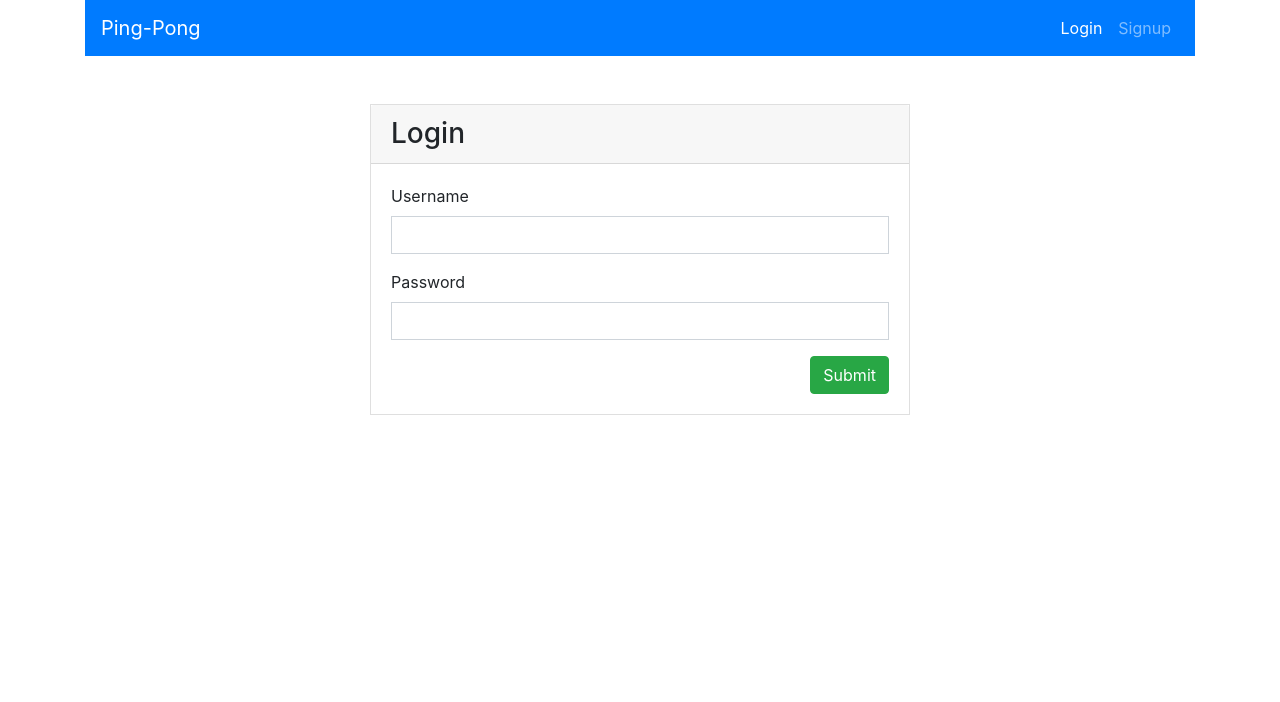
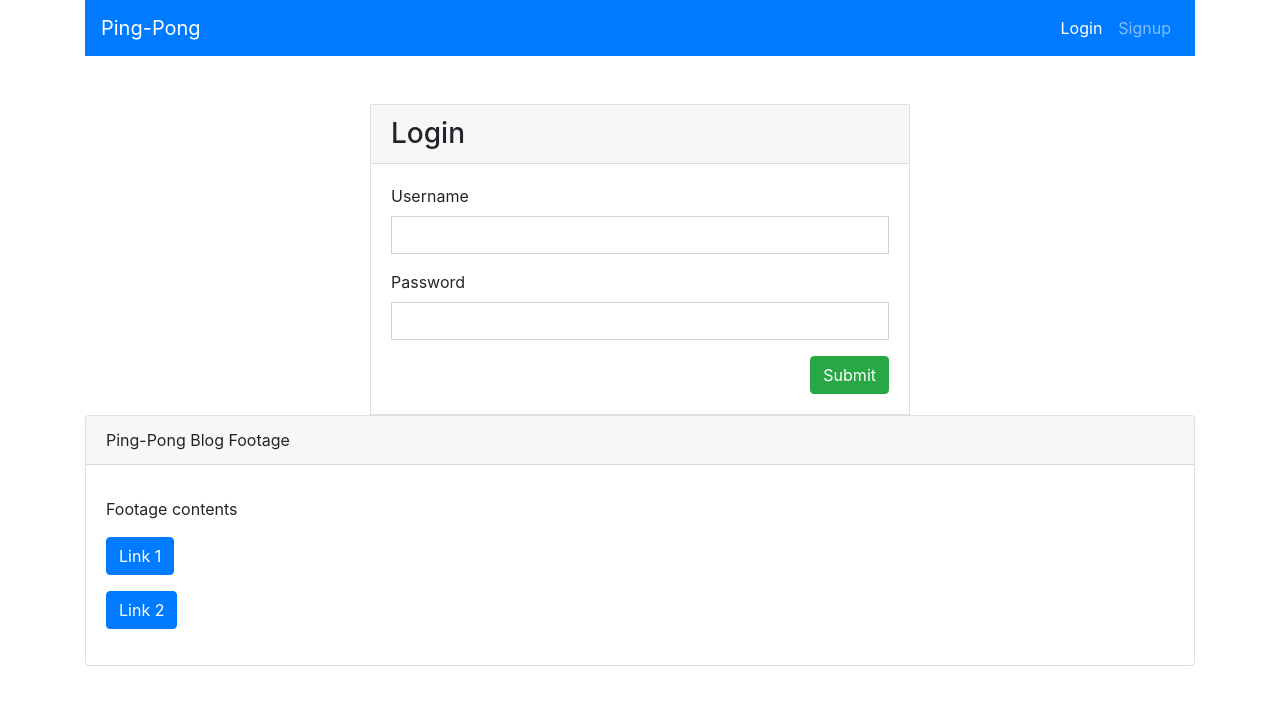
Before and after one commit to Woz-U-Group-Projects/the-devengers, an Angular app in the folder client/: page /login in a window 1280 px wide. Shown: the top 702 px of the page. Built offline with nearby package versions, Linux system fonts and the light colour scheme.

Commit message:
Footage added

```diff
--- a/client/src/app/app.component.html
+++ b/client/src/app/app.component.html
@@ -27,5 +27,16 @@
   </div>
 </div>
 <div class="container">
-  <router-outlet></router-outlet>
+  <div class="row">
+    <div class="col-lg-12">
+      <router-outlet></router-outlet>
+    </div>
+  </div>
 </div>
+<div class="container">
+  <div class="row">
+    <div class="col-lg-12">
+      <app-footage></app-footage>
+    </div>
+  </div>
+</div>
--- a/client/src/app/app.module.ts
+++ b/client/src/app/app.module.ts
@@ -1,7 +1,7 @@
 import { BrowserModule } from '@angular/platform-browser';
 import { NgModule } from '@angular/core';
 import { FormsModule } from '@angular/forms';
-import { HttpClientModule, HTTP_INTERCEPTORS } from '@angular/common/http';
+import { HttpClientModule} from '@angular/common/http';
 
 import { AppComponent } from './app.component';
 import { LoginComponent } from './login/login.component';
@@ -14,6 +14,7 @@ import { PostsService } from './posts.service';
 import { AuthGuard } from './auth.guard';
 import { PostComponent } from './posts/post/post.component';
 import { BlogComponent } from './posts/blog/blog.component';
+import { FootageComponent } from './footage/footage.component';
 
 @NgModule({
   declarations: [
@@ -23,6 +24,7 @@ import { BlogComponent } from './posts/blog/blog.component';
     ProfileComponent,
     PostComponent,
     BlogComponent,
+    FootageComponent
   ],
   imports: [
     BrowserModule,
--- /dev/null
+++ b/client/src/app/footage/footage.component.css
@@ -0,0 +1,10 @@
+.foot {
+    color: gray;
+    position: fixed;
+    bottom: 0;
+    left: 42%;
+    border: solid;
+    border-color: gray;
+    border-width: 1px;
+    padding: 5px;
+}
--- /dev/null
+++ b/client/src/app/footage/footage.component.html
@@ -0,0 +1,11 @@
+<div class="card">
+    <div class="card-header">
+      Ping-Pong Blog Footage
+    </div>
+    <div class="card-body">
+      <h5 class="card-title"></h5>
+      <p class="card-text">Footage contents</p>
+      <p><a href="#" class="btn btn-primary">Link 1</a></p>
+      <p><a href="#" class="btn btn-primary">Link 2</a></p>
+    </div>
+  </div>
--- /dev/null
+++ b/client/src/app/footage/footage.component.ts
@@ -0,0 +1,15 @@
+import { Component, OnInit } from '@angular/core';
+
+@Component({
+  selector: 'app-footage',
+  templateUrl: './footage.component.html',
+  styleUrls: ['./footage.component.css']
+})
+export class FootageComponent implements OnInit {
+
+  constructor() { }
+
+  ngOnInit() {
+  }
+
+}
```
Also changed, not shown: 1 other file (tests, documents, lock files or other folders).
